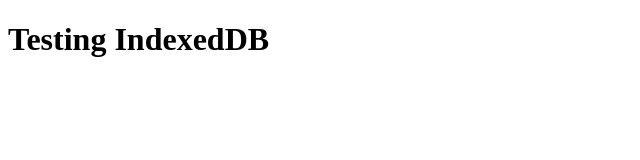
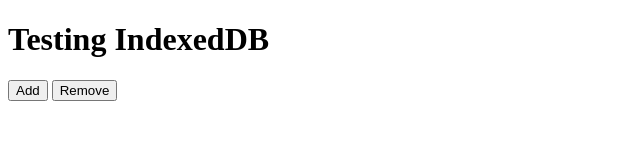
Before and after one commit to StrawwBerryy/IndexedDB-API, a website: page index.html in a window 1280 px wide. Shown: the whole page, without its empty margins (0-640 px from the left). Drawn offline with Linux system fonts and the light colour scheme.

Commit message:
Update index.html

```diff
--- a/index.html
+++ b/index.html
@@ -7,6 +7,9 @@
 </head>
 <body>
     <h1>Testing IndexedDB</h1>
+
+    <button type="button" id="addBtn">Add</button>
+    <button type="button" onclick="removeData()">Remove</button>
 </body>
 <script src="script.js"></script>
 </html>
```
